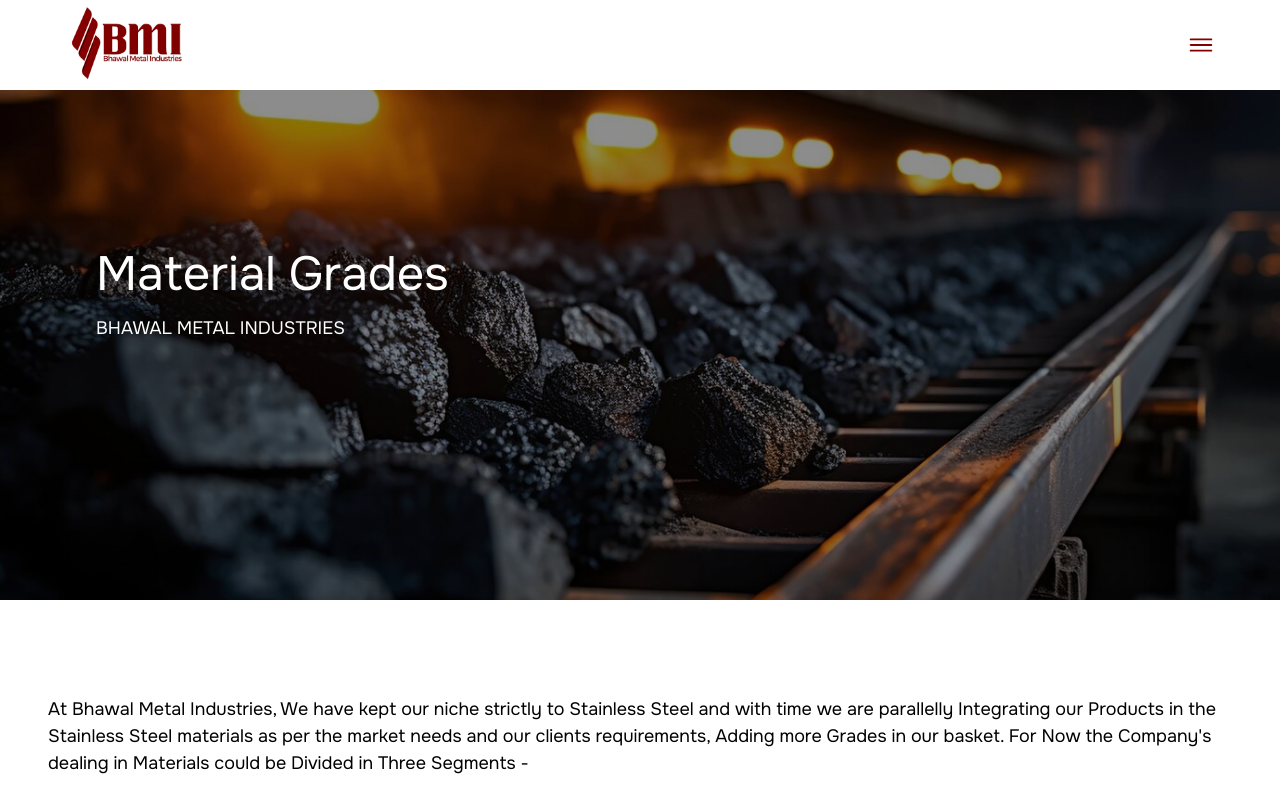
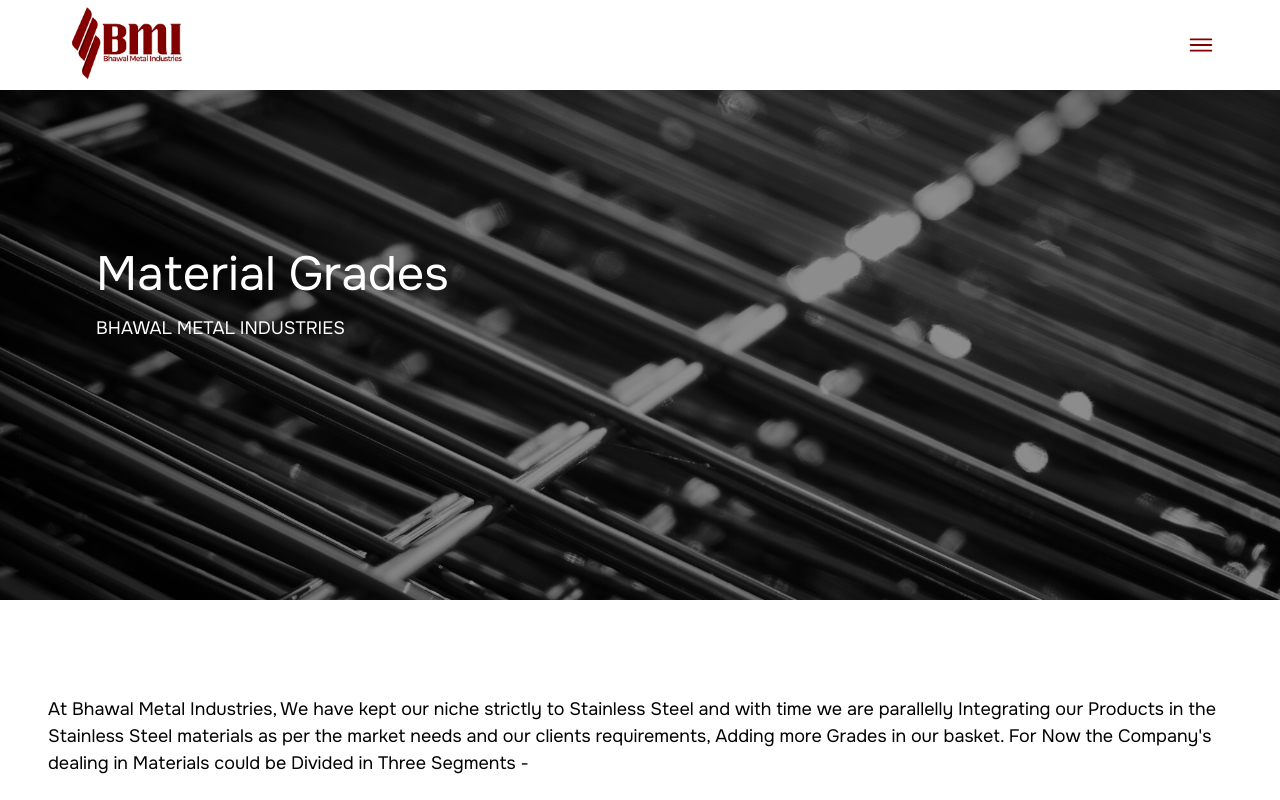
Before and after one commit to webtesting22/BhawalMetal, a React (Vite) app: page /metal-grades in a window 1280 px wide. Shown: the top 800 px of the page. Built offline with nearby package versions, Linux system fonts and the light colour scheme; a web font is replaced by a local one.

Commit message:
Updated Images

```diff
--- a/src/Components/AllComponents/MetalGrades/MetalGrades.jsx
+++ b/src/Components/AllComponents/MetalGrades/MetalGrades.jsx
@@ -1,6 +1,7 @@
 import React from "react";
 import "./MetalGrades.css"
 import { Row, Col,Image } from "antd";
+
 const MetalGrades = () => {
     return (
         <>
@@ -10,7 +11,7 @@
                         <div className="overlayContainer">
 
                         </div>
-                        <img src="/Images/AboutUsBanner.jpg" alt="" />
+                        <img src="/Images/MaterialGrades.jpg" alt="" />
                     </div>
                     <div className="ContentContainerTopheader">
                         <div>
```
Also changed, not shown: public/Images/MaterialGrades.jpg (added).
